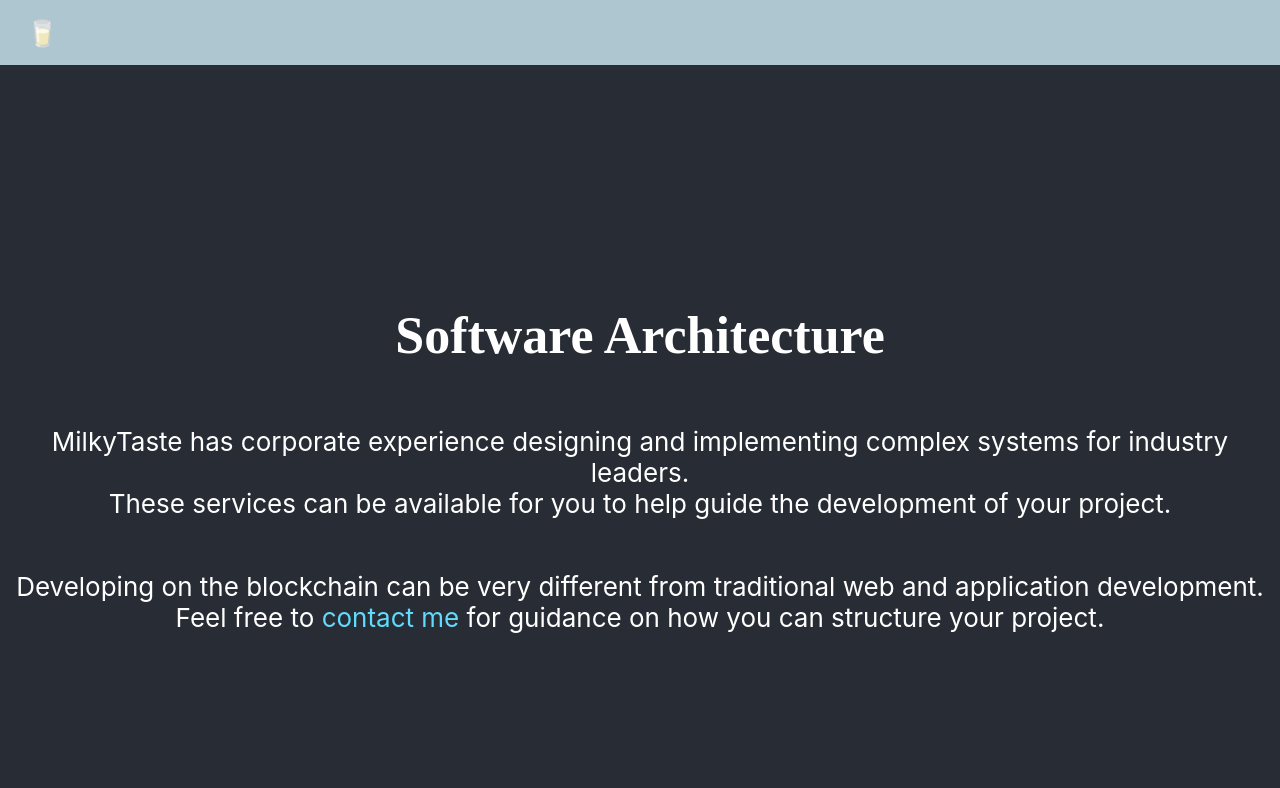
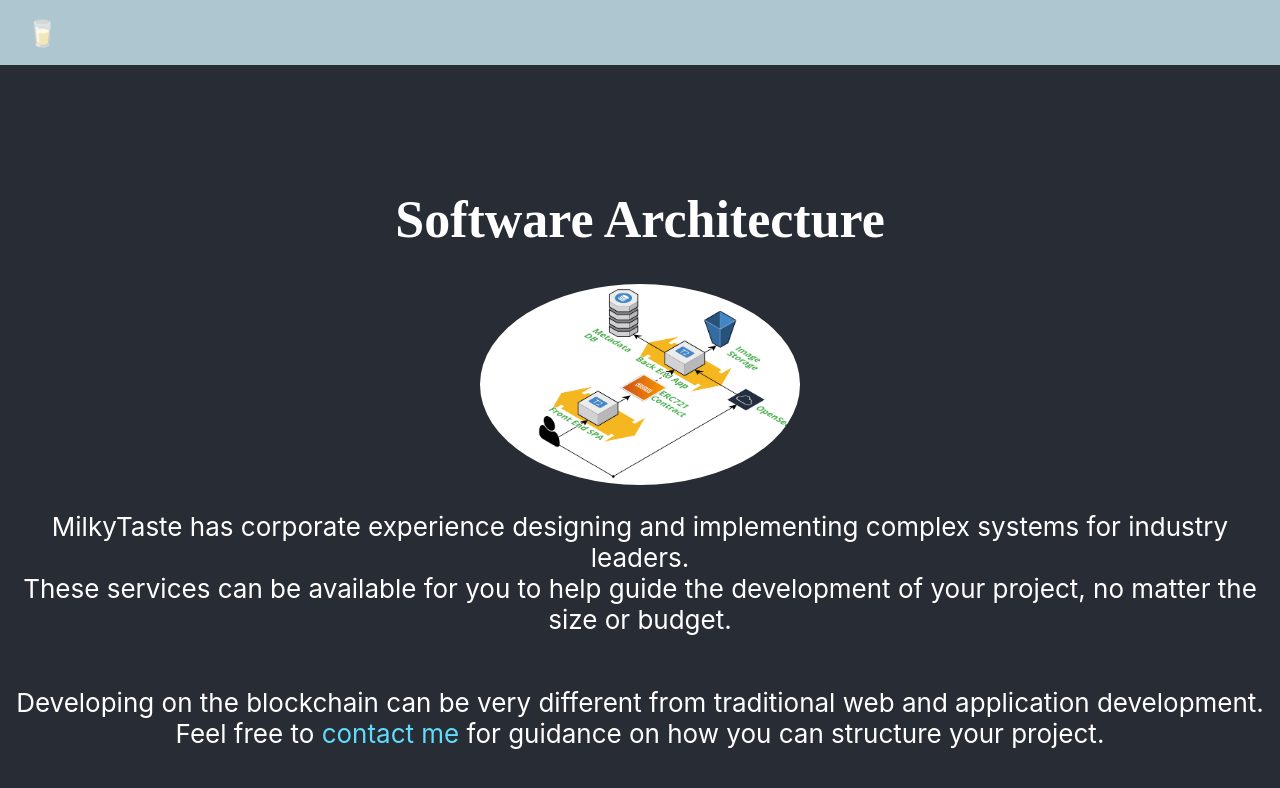
Before and after one commit to ScreamingHawk/milkytaste-website, a React (Create React App) app: page /architecture in a window 1280 px wide. Shown: the top 788 px of the page. Built offline with nearby package versions, Linux system fonts and the light colour scheme; a web font is replaced by a local one.

Commit message:
Add architecture image

```diff
--- a/src/pages/ArchitecturePage.js
+++ b/src/pages/ArchitecturePage.js
@@ -1,6 +1,9 @@
 import { Link } from 'react-router-dom';
 import Header from '../components/Header';
 import PageContent from '../components/PageContent';
+import { CircleImg } from '../components/Image';
+
+import architecture from '../images/architecture.png';
 
 const ArchitecturePage = () => {
   return (
@@ -8,10 +11,11 @@ const ArchitecturePage = () => {
       <Header />
       <PageContent>
         <h1>Software Architecture</h1>
+        <CircleImg src={architecture} />
         <p>
           MilkyTaste has corporate experience designing and implementing complex systems for industry leaders.
           <br />
-          These services can be available for you to help guide the development of your project.
+          These services can be available for you to help guide the development of your project, no matter the size or budget.
         </p>
         <p>
           Developing on the blockchain can be very different from traditional web and application development.
```
Also changed, not shown: src/images/architecture.png (added).
